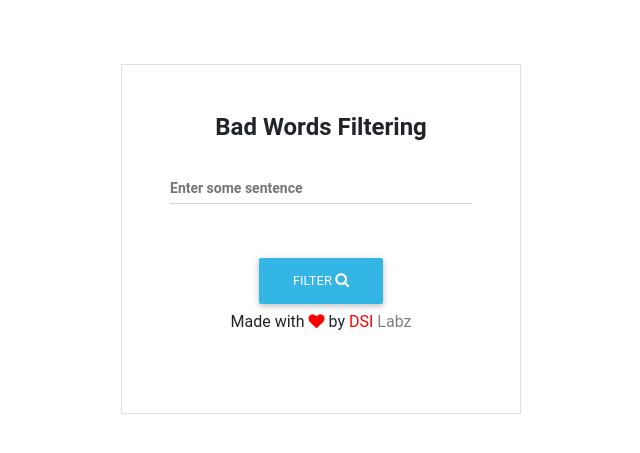
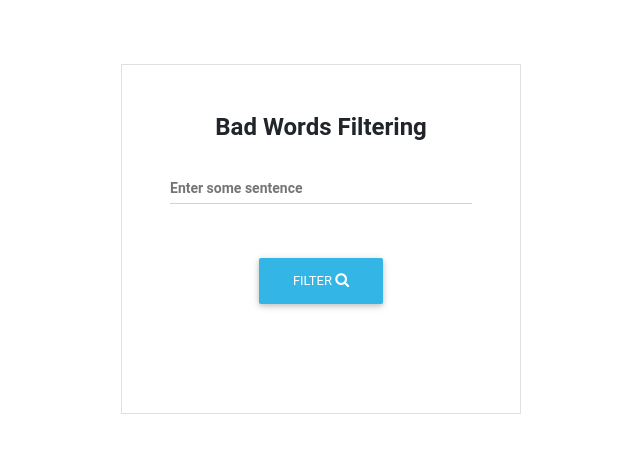
Before and after one commit to Sujiiii/Bad-words-filtering, a Django app: page / in a window 1280 px wide. Shown: the top 453 px of the page, without its empty margins (327-967 px from the left). Run offline with Django 3.2, Linux system fonts and the light colour scheme; some libraries are stand-ins or nearby versions.

Commit message:
Update index.html

```diff
--- a/badWordsFiltering/templates/index.html
+++ b/badWordsFiltering/templates/index.html
@@ -29,9 +29,6 @@
       <button class="btn btn-info" type="submit" name="search"> filter <i class="fa fa-search" style="font-size: 15px;"></i></button>
 </form><br>
 
-<footer style="text-align: center;">
-       <b><p> Made with <i class="fa fa-heart" style="color:red;" aria-hidden="true"></i> by </b><a href="https://www.dsilabz.com" target="_blank"><b style="color:red;">DSI </b><b style="color:gray;">Labz</b></a>
-</footer>
 <!-- Default form login -->
     <!-- js-->
 	<script src="https://cdnjs.cloudflare.com/ajax/libs/jquery/3.3.1/jquery.min.js"></script>
```
